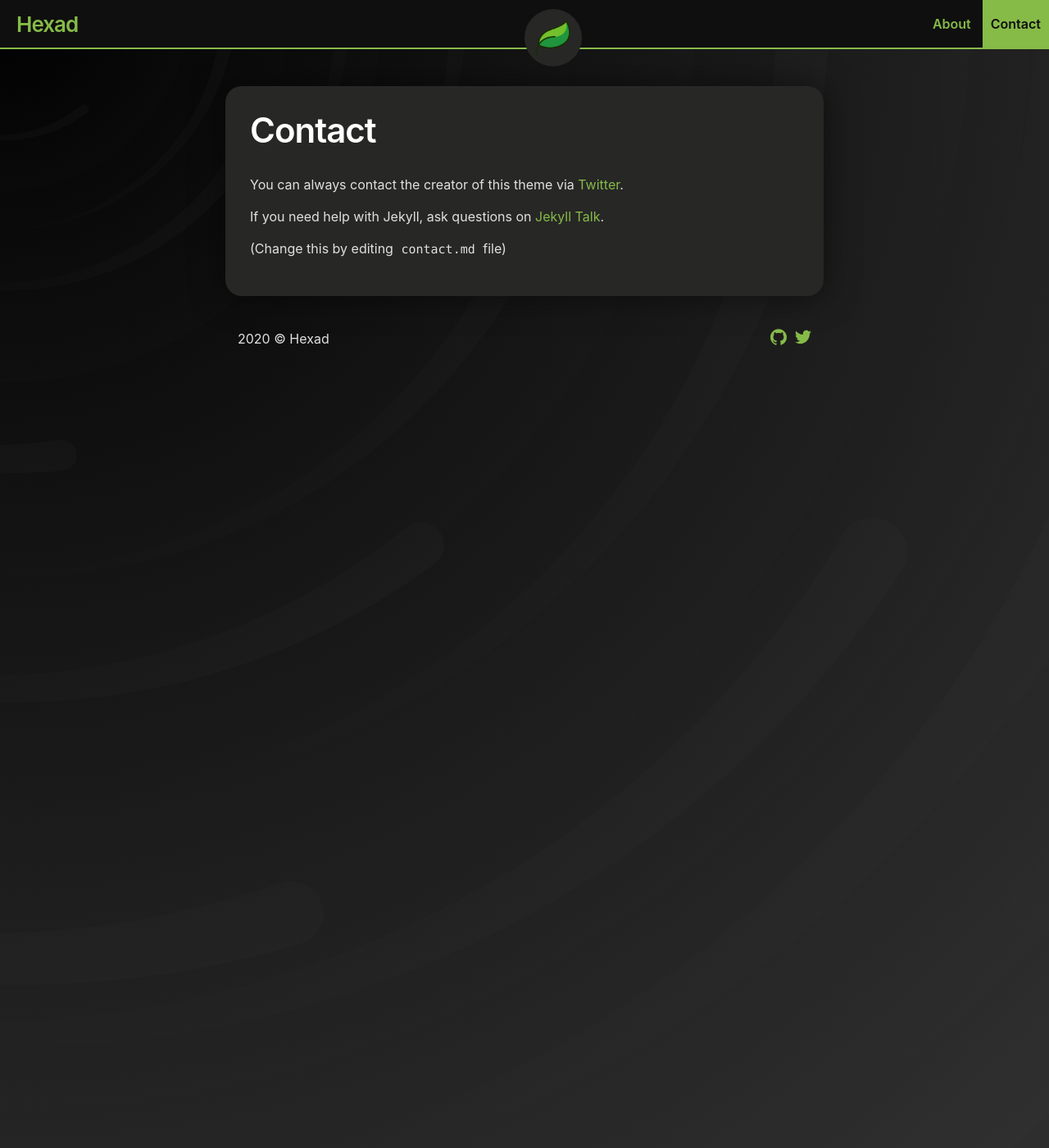
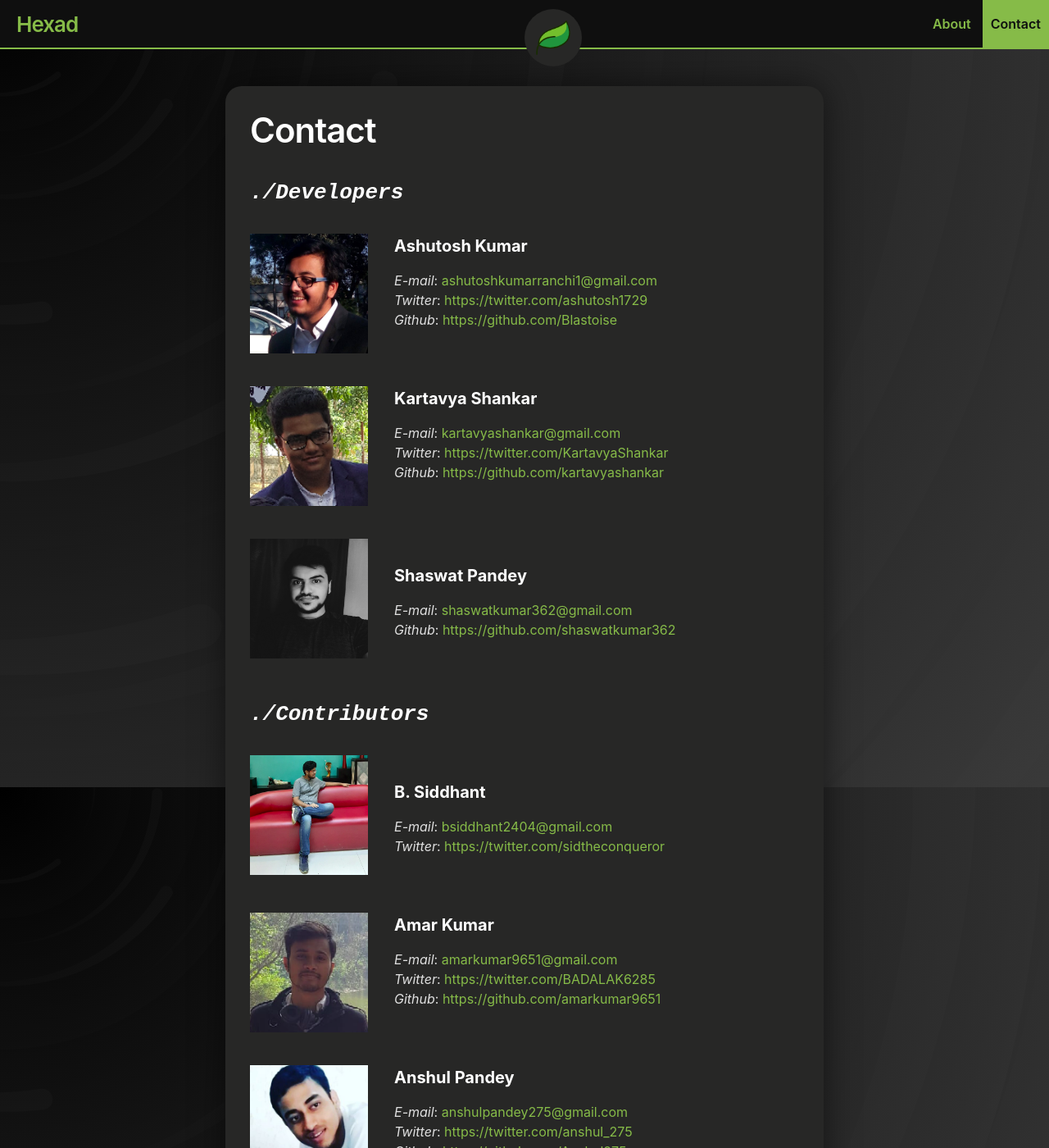
Before and after one commit to shaswatkumar362/Hexad, a Jekyll site: the page built from contact.md, in a window 1280 px wide and 1400 px high. Shown: the whole window at 82% size. Built offline with Jekyll 4.4.1, drawn with Linux system fonts in a browser that asks for light colours; some of the changed text lies outside the part shown.

Commit message:
Contributed

```diff
--- a/contact.md
+++ b/contact.md
@@ -2,9 +2,63 @@
 title: Contact
 layout: page
 ---
+<style type="text/css">
+.image-right {
+  display: block;
+  margin-top: 0px;
+  margin-left: auto;
+  margin-bottom: 10px;
+  margin-right: 32px;
+  text-indent: -999em;
+  float: left;
+  height: 146px;
+  width: 144px;
+}
+</style>
+### <tt><i>./Developers</i></tt>
+#### ![Ashutosh Kumar](images/ashutosh.jpg){:.image-right}**Ashutosh Kumar**
+<p>
+<i>E-mail</i>: <a href="mailto:ashutoshkumarranchi1@gmail.com" target="_blank">ashutoshkumarranchi1@gmail.com</a><br>
+<i>Twitter</i>: <a href="https://twitter.com/ashutosh1729" target="_blank">https://twitter.com/ashutosh1729</a><br>
+<i>Github</i>: <a href="https://github.com/Blastoise" target="_blank">https://github.com/Blastoise</a>
+</p>
+<br>
 
-You can always contact the creator of this theme via [Twitter](https://twitter.com/_SupunKavinda).
+#### ![Kartavya Shankar](images/kartavya.png){:.image-right}**Kartavya Shankar**
+<p>
+<i>E-mail</i>: <a href="mailto:kartavyashankar@gmail.com" target="_blank">kartavyashankar@gmail.com</a><br>
+<i>Twitter</i>: <a href="https://twitter.com/KartavyaShankar" target="_blank">https://twitter.com/KartavyaShankar</a><br>
+<i>Github</i>: <a href="https://github.com/kartavyashankar" target="_blank">https://github.com/kartavyashankar</a>
+</p>
+<br>
 
-If you need help with Jekyll, ask questions on [Jekyll Talk](https://talk.jekyllrb.com/).
+#### ![Shaswat Pandey](images/shaswat.jpg){:.image-right}<br>**Shaswat Pandey**
+<p>
+<i>E-mail</i>: <a href="mailto:shaswatkumar362@gmail.com" target="_blank">shaswatkumar362@gmail.com</a><br>
+<i>Github</i>: <a href="https://github.com/shaswatkumar362" target="_blank">https://github.com/shaswatkumar362</a>
+</p>
+<br>
 
-(Change this by editing `contact.md` file)
+### <tt><i>./Contributors</i></tt>
+#### ![B. Siddhant](images/bsiddhant.png){:.image-right}<br>**B. Siddhant**
+<p>
+<i>E-mail</i>: <a href="mailto:bsiddhant2404@gmail.com" target="_blank">bsiddhant2404@gmail.com</a><br>
+<i>Twitter</i>: <a href="https://twitter.com/sidtheconqueror" target="_blank">https://twitter.com/sidtheconqueror</a>
+</p>
+<br>
+
+#### ![Amar Kumar](images/amar.png){:.image-right}**Amar Kumar**
+<p>
+<i>E-mail</i>: <a href="mailto:amarkumar9651@gmail.com" target="_blank">amarkumar9651@gmail.com</a><br>
+<i>Twitter</i>: <a href="https://twitter.com/BADALAK6285" target="_blank">https://twitter.com/BADALAK6285</a><br>
+<i>Github</i>: <a href="https://github.com/amarkumar9651" target="_blank">https://github.com/amarkumar9651</a>
+</p>
+<br>
+
+#### ![Anshul Pandey](images/anshul.jpg){:.image-right}**Anshul Pandey**
+<p>
+<i>E-mail</i>: <a href="mailto:anshulpandey275@gmail.com" target="_blank">anshulpandey275@gmail.com</a><br>
+<i>Twitter</i>: <a href="https://twitter.com/anshul_275" target="_blank">https://twitter.com/anshul_275</a><br>
+<i>Github</i>: <a href="https://github.com/Anshul275" target="_blank">https://github.com/Anshul275</a>
+</p>
+<br>
```
Also changed, not shown: images/amar.png (added), images/anshul.jpg (added), images/ashutosh.jpg (added), images/bsiddhant.png (added), images/kartavya.png (added), images/shaswat.jpg (added).
